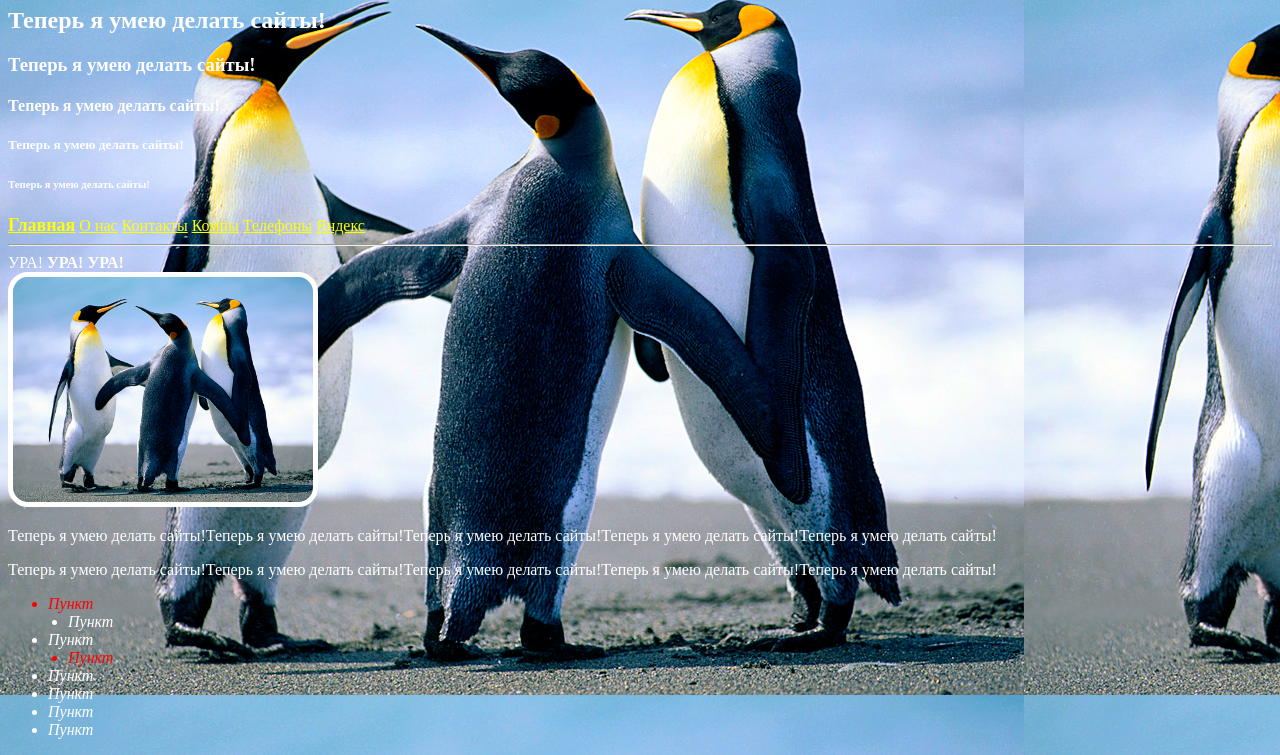
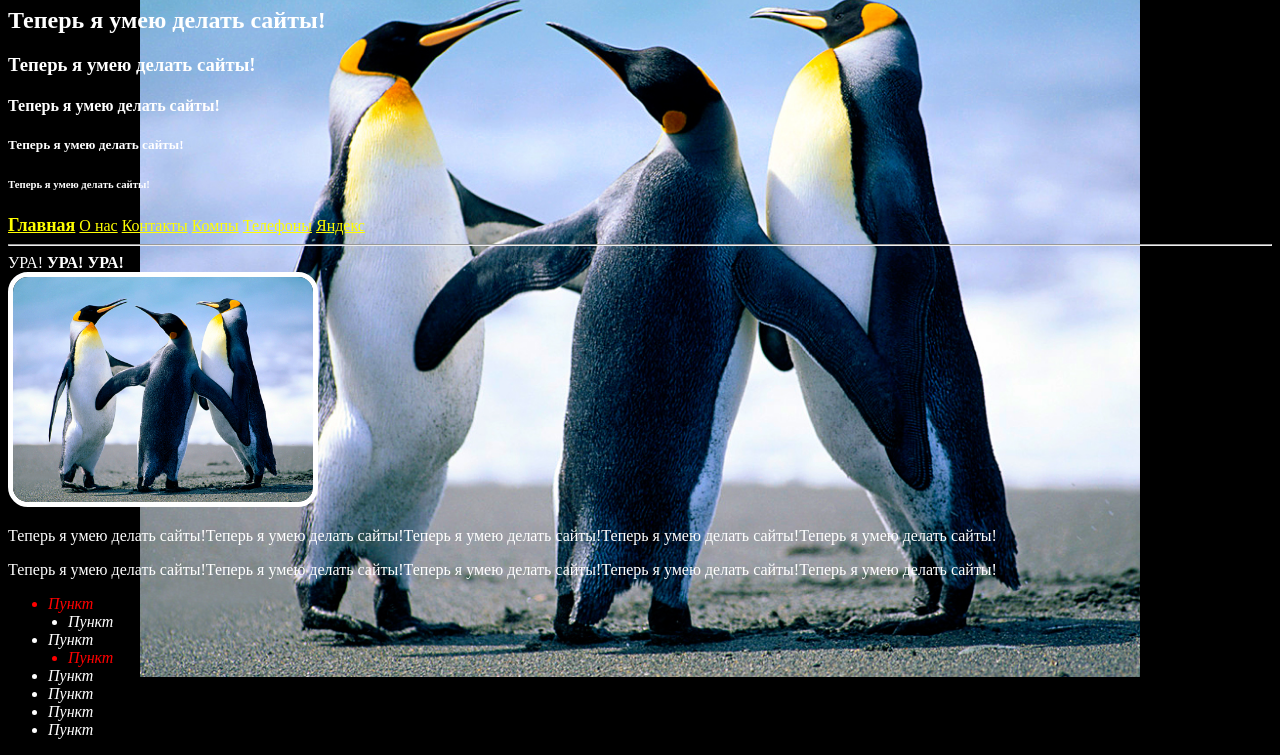
Before and after one commit to asbelous/my-first-site, a plain HTML site: page index.html in a window 1280 px wide. Shown: the part 73-828 px from the top of the page. Drawn offline with Linux system fonts and the light colour scheme.

Commit message:
Упростил запись стиля

```diff
--- a/css/style.css
+++ b/css/style.css
@@ -1,7 +1,11 @@
 /* селекторы тегов */
 body{
-	background-color: black;
+	/* background-color: black;
 	background-image: url(../img/Penguins.jpg);
+	background-position: top center;
+	background-repeat: no-repeat; */
+	background: black url(../img/Penguins.jpg) top  center no-repeat;
+	background-size: 1000px;
 	color: white;
 	font-family: Calibry;
 }
```
